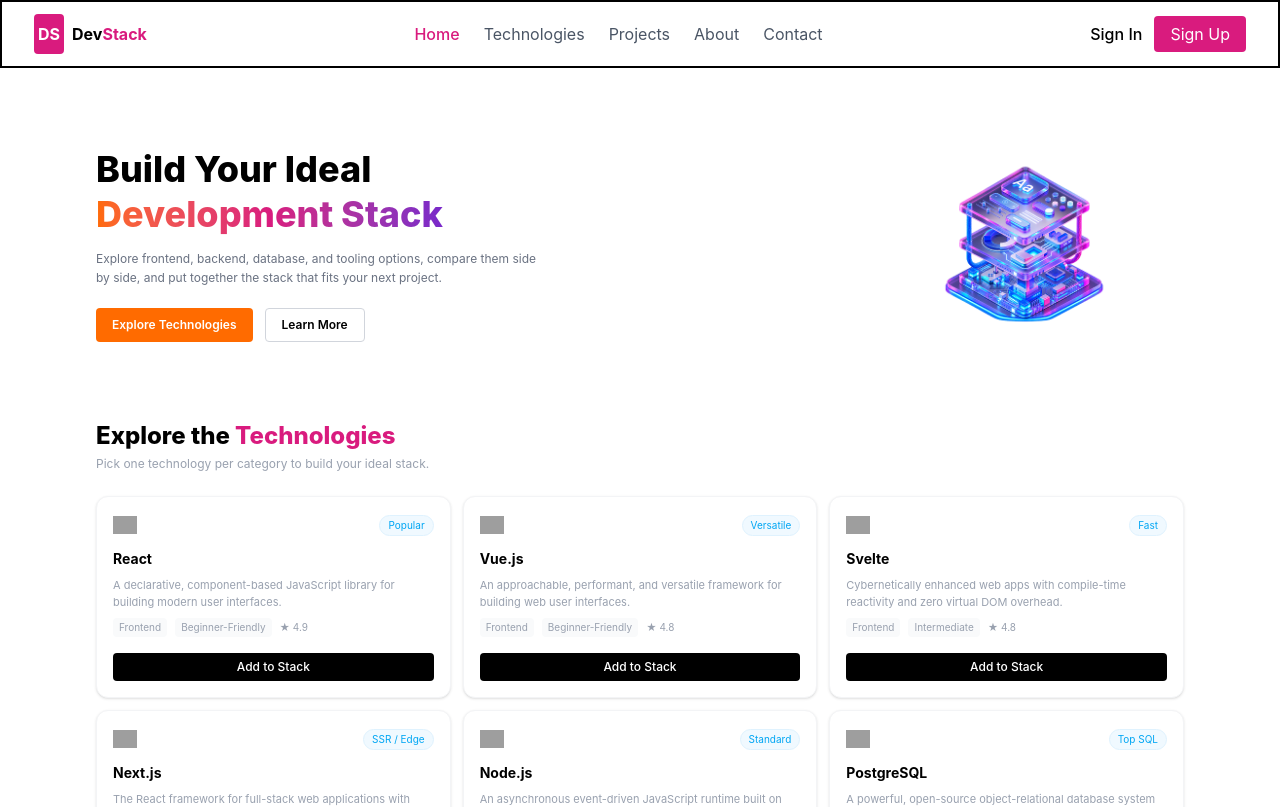
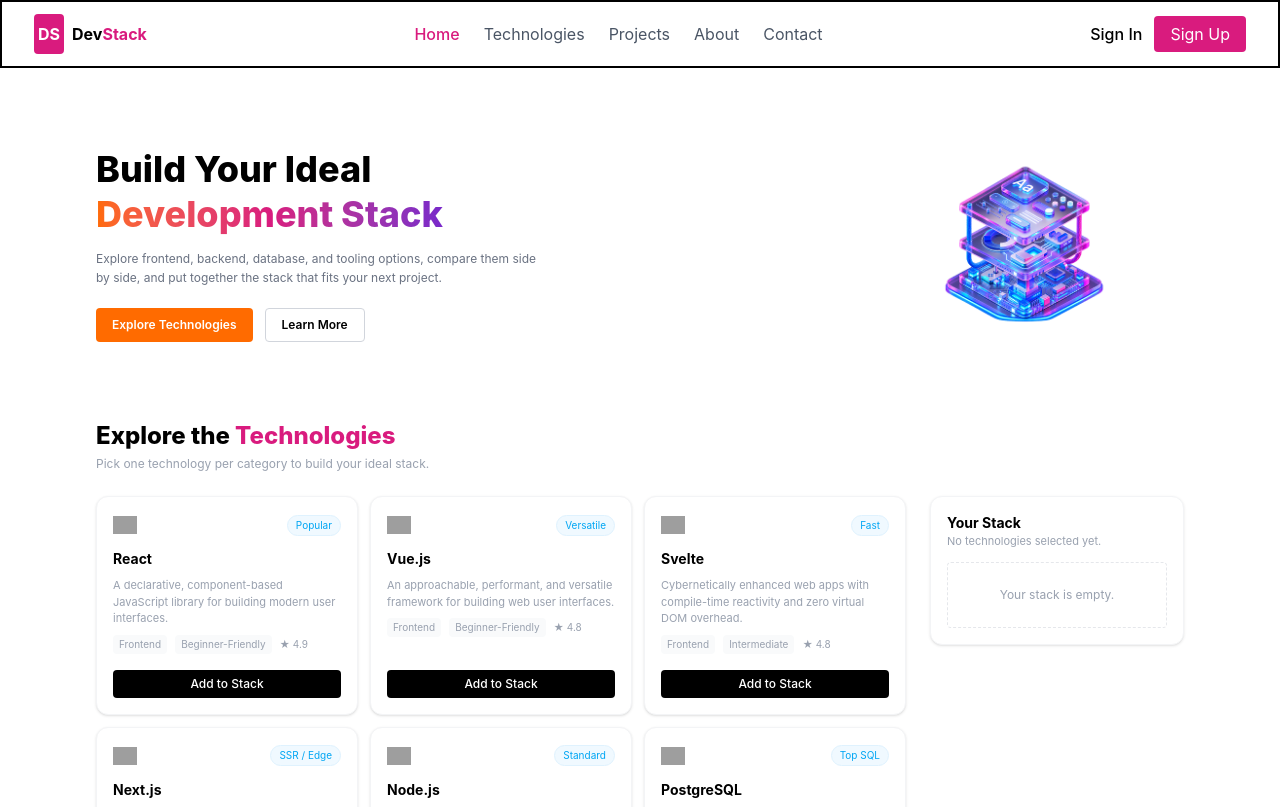
Before and after one commit to tahmiduddin-design/dev-stack, a React (Vite) app: page / in a window 1280 px wide. Shown: the top 807 px of the page. Built offline with nearby package versions, Linux system fonts and the light colour scheme; grey boxes are pictures that could not be loaded.

Commit message:
Add: YourStack and StackItem components with toast actions

```diff
--- a/src/App.tsx
+++ b/src/App.tsx
@@ -2,7 +2,10 @@ import React, { Suspense, useState } from 'react';
 import Navbar from './Components/Navbar';
 import Banner from './Components/Banner';
 import TechnologyList from './Components/TechnologyList';
+import YourStack from './Components/YourStack';
 import type { ITechnology } from './Types/technologyType';
+import { ToastContainer, toast } from 'react-toastify';
+import 'react-toastify/dist/ReactToastify.css';
 
 const loadTechnologies = async (): Promise<ITechnology[]> => {
   const res = await fetch('/technologies.json');
@@ -15,29 +18,68 @@ function App() {
   const [selectedStack, setSelectedStack] = useState<ITechnology[]>([]);
 
   const handleAdd = (tech: ITechnology) => {
+    if (selectedStack.some((item) => item.id === tech.id)) {
+      toast.warning(`${tech.name} already added!`);
+      return;
+    }
     setSelectedStack((prev) => [...prev, tech]);
+    toast.success(`${tech.name} added!`);
+  };
+
+  const handleRemove = (id: string, name: string) => {
+    setSelectedStack((prev) => prev.filter((item) => item.id !== id));
+    toast.info(`${name} removed.`);
+  };
+
+  const handleRemoveAll = () => {
+    setSelectedStack([]);
+    toast.error('Cleared stack!');
   };
 
   return (
-    <div className="min-h-screen bg-white">
+    <div className="min-h-screen bg-white flex flex-col">
       <Navbar />
 
-      <main className="max-w-6xl mx-auto px-8 pb-16">
+      <main className="max-w-6xl mx-auto px-8 flex-1 w-full pb-16">
         <Banner />
 
         <div className="mb-6">
           <h2 className="text-2xl font-extrabold text-black">
             Explore the <span className="text-[#D91B7E]">Technologies</span>
           </h2>
-          <p className="text-xs text-gray-400 mt-1">Pick one technology per category to build your ideal stack.</p>
+          <p className="text-xs text-gray-400 mt-1">
+            Pick one technology per category to build your ideal stack.
+          </p>
         </div>
 
-        <Suspense fallback={<div className="py-12 text-center text-xs text-gray-400">Loading technologies...</div>}>
-          <TechnologyList technologiesPromise={technologiesPromise} selectedStack={selectedStack}
-          handleAdd={handleAdd}
-          />
-        </Suspense>
+        <div className="grid grid-cols-4 gap-6 items-start">
+          <div className="col-span-3">
+            <Suspense
+              fallback={
+                <div className="py-12 text-center text-xs text-gray-400 font-medium">
+                  Loading technologies...
+                </div>
+              }
+            >
+              <TechnologyList
+                technologiesPromise={technologiesPromise}
+                selectedStack={selectedStack}
+                handleAdd={handleAdd}
+              />
+            </Suspense>
+          </div>
+
+          <aside className="col-span-1 sticky top-20">
+            <YourStack
+              selectedStack={selectedStack}
+              handleRemove={handleRemove}
+              handleRemoveAll={handleRemoveAll}
+            />
+          </aside>
+        </div>
       </main>
+
+      <ToastContainer position="top-right" autoClose={1500} />
     </div>
   );
 }
--- a/src/Components/StackItem.tsx
+++ b/src/Components/StackItem.tsx
@@ -0,0 +1,34 @@
+import type { ITechnology } from "../Types/technologyType";
+
+interface StackItemProps {
+  item: ITechnology;
+  handleRemove: (id: string, name: string) => void;
+}
+
+const StackItem = ({ item, handleRemove }: StackItemProps) => {
+  return (
+    <div className="flex justify-between items-center p-2 border border-gray-100 rounded bg-white">
+     <div className="flex items-center gap-2">
+        <img
+          src={item.icon}
+          alt={item.name}
+          className="w-4 h-4 object-contain"
+        />
+        <span className="text-xs font-medium text-black">
+          {item.name}
+        </span>
+
+       </div>
+
+        <button
+        onClick={() => handleRemove(item.id, item.name)}
+        className="text-gray-400 hover:text-black text-xs"
+      >
+        ✕
+      </button>
+
+    </div>
+  );
+};
+
+export default StackItem;
--- a/src/Components/YourStack.tsx
+++ b/src/Components/YourStack.tsx
@@ -0,0 +1,47 @@
+import React from 'react';
+import StackItem from './StackItem';
+import type { ITechnology } from '../Types/technologyType';
+
+interface StackProps {
+  selectedStack: ITechnology[];
+  handleRemove: (id: string, name: string) => void;
+  handleRemoveAll: () => void;
+}
+
+const YourStack = ({ selectedStack, handleRemove, handleRemoveAll }: StackProps) => {
+  return (
+    <div className="border border-gray-100 rounded-xl p-4 bg-white shadow-sm">
+      <h3 className="font-bold text-sm text-black">Your Stack</h3>
+      <p className="text-[11px] text-gray-400 mb-3">
+        {selectedStack.length > 0
+          ? `${selectedStack.length} Technology Selected`
+          : 'No technologies selected yet.'}
+      </p>
+
+      {selectedStack.length === 0 ? (
+        <div className="border border-dashed border-gray-200 p-6 text-center text-xs text-gray-400 rounded">
+          Your stack is empty.
+        </div>
+      ) : (
+        <div className="flex flex-col gap-2">
+          {selectedStack.map((item) => (
+            <StackItem
+              key={item.id}
+              item={item}
+              handleRemove={handleRemove}
+            />
+          ))}
+
+          <button
+            onClick={handleRemoveAll}
+            className="border border-red-200 text-red-500 text-xs py-1.5 rounded mt-2 hover:bg-red-50"
+          >
+            Remove All
+          </button>
+        </div>
+      )}
+    </div>
+  );
+};
+
+export default YourStack;
```
